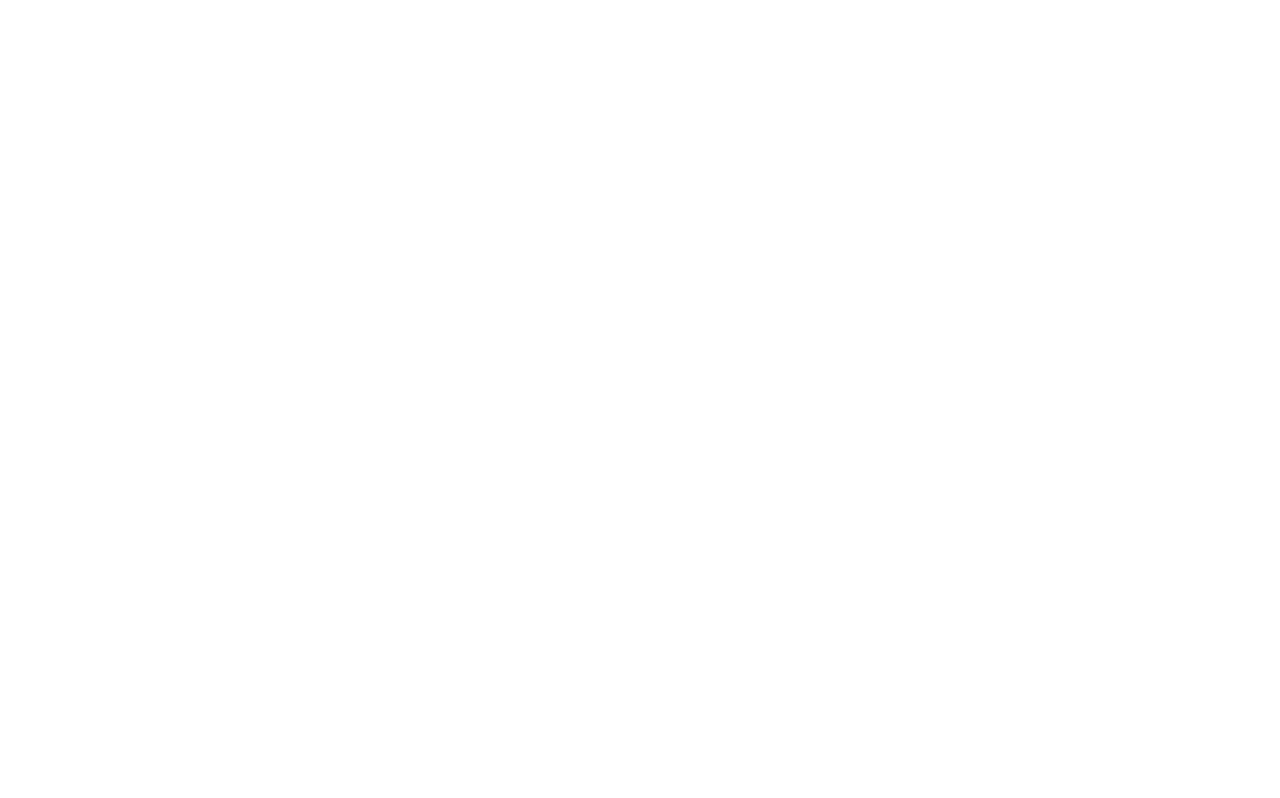
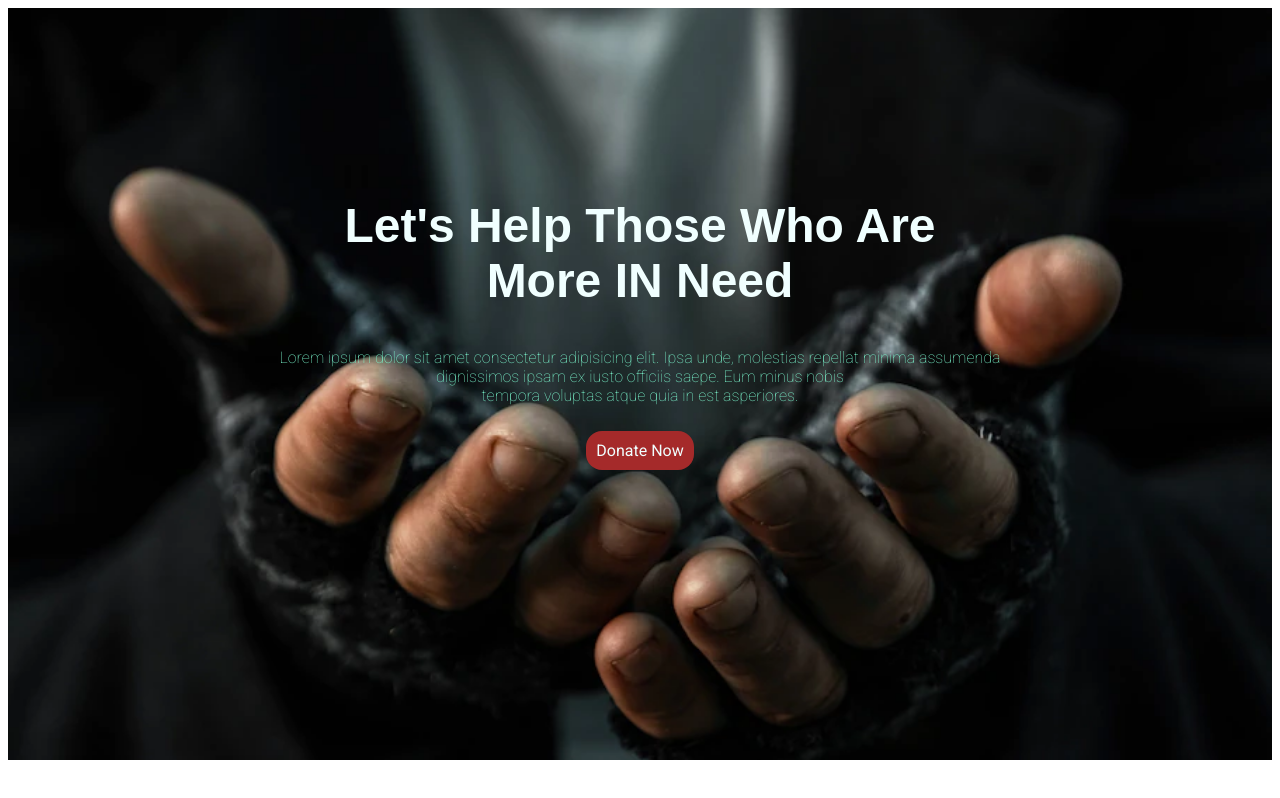
Before and after one commit to googlekeep/donate-today-assessment1, a plain HTML site: page index.html in a window 1280 px wide. Drawn offline with Linux system fonts and the light colour scheme.

Commit message:
my fast home page done

```diff
--- a/index.html
+++ b/index.html
@@ -4,9 +4,33 @@
     <meta charset="UTF-8">
     <meta http-equiv="X-UA-Compatible" content="IE=edge">
     <meta name="viewport" content="width=device-width, initial-scale=1.0">
-    <title>Document</title>
+    <title>Donate Now - Make a Donation today</title>
+    <!-- //-------favicon ----// -->
+    <link rel="shortcut icon" href="icons/donate-solid.svg" type="image/x-icon">
+    <!----------- /links style css/ ----------->
+    <link rel="stylesheet" href="style.css">
+    <!-- google fonts -->
+    <link rel="preconnect" href="https://fonts.googleapis.com">
+    <link rel="preconnect" href="https://fonts.gstatic.com" crossorigin>
+    <link href="https://fonts.googleapis.com/css2?family=Josefin+Sans:ital,wght@1,700&family=Poppins:ital,wght@0,400;0,900;1,300;1,400;1,600&family=Roboto:ital,wght@0,100;0,400;0,500;0,700;1,300;1,900&display=swap" rel="stylesheet">
+
 </head>
 <body>
+        <section class="backgroundimage-setup">
+            <div class="Home-page-setup">
+                <h1>Let's Help Those Who Are <br>
+                     More IN Need </h1>
+                <p>Lorem ipsum dolor sit amet consectetur adipisicing elit. Ipsa unde, molestias repellat minima assumenda <br> dignissimos ipsam ex iusto officiis saepe. Eum minus nobis <br> tempora voluptas atque quia in est asperiores.</p>
+                <a class="donate-button" href="">Donate Now</a>
+              </div>
+        </section>
+
+
+
+
+
+
+
 
 </body>
 </html>
--- a/style.css
+++ b/style.css
@@ -0,0 +1,37 @@
+body{
+    font-family: 'Josefin Sans', sans-serif;
+font-family: 'Poppins', sans-serif;
+font-family: 'Roboto', sans-serif;
+
+}
+
+.backgroundimage-setup{
+    background-image: url(/images/hands-close.jpg);
+    background-repeat: no-repeat;
+    /* background-attachment: fixed; */
+    background-size: cover;
+}
+.Home-page-setup{
+    text-align: center;
+    padding-top: 150px;
+    padding-bottom: 300px;
+
+}
+.Home-page-setup h1{
+    font-size: xxx-large;
+    font-family: sans-serif;
+    font-weight: 900;
+    color: azure;
+}
+.Home-page-setup p{
+    color: aquamarine;
+    font-weight: 200;
+    padding-bottom: 20px;
+}
+.donate-button{
+    text-decoration: none;
+    padding: 10px 10px;
+    color: azure;
+    background-color: brown;
+    border-radius: 1rem;
+}
```
Also changed, not shown: icons/donate-solid.svg (added), images/hands-close.jpg (added).
